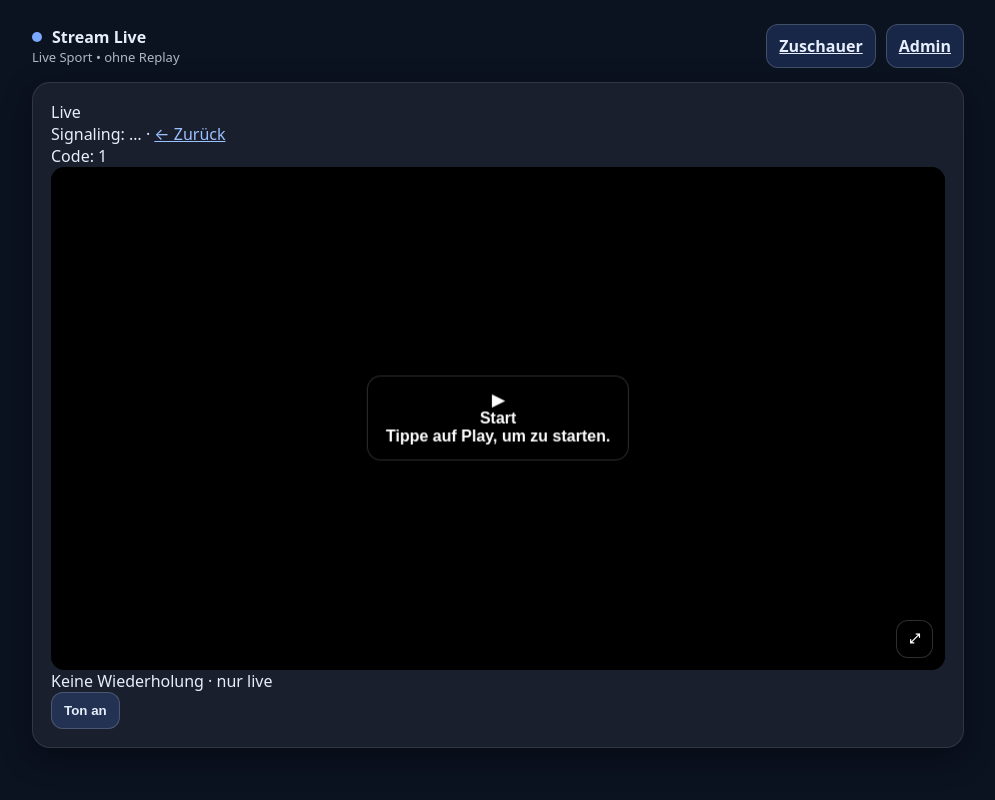
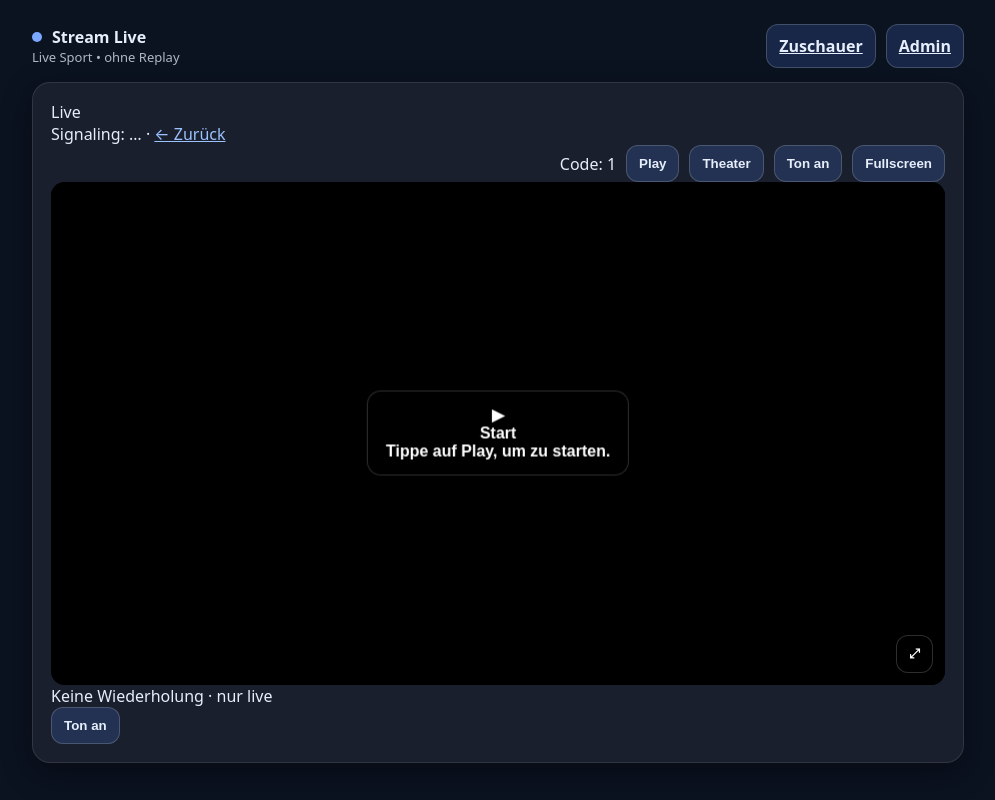
Before and after one commit to Kaiseregg/clubstream, a React (Vite) app in the folder web/: page /watch/1 in a window 1280 px wide. Shown: the whole page, without its empty margins (142-1137 px from the left). Built offline with nearby package versions, Linux system fonts and the light colour scheme; no server answers.

Commit message:
Fix WebRTC offer SDP + restore viewer controls

```diff
--- a/web/src/pages/Admin.jsx
+++ b/web/src/pages/Admin.jsx
@@ -294,7 +294,8 @@ pcsRef.current.set(viewerId, pc)
           const o = await pc.createOffer({ iceRestart: true })
           o.sdp = preferH264(o.sdp)
           await pc.setLocalDescription(o)
-          sig.send({ type:'webrtc-offer', code, to: viewerId, sdp: pc.localDescription })
+          // Send SDP as string to avoid watcher parsing errors ([object Object])
+          sig.send({ type:'webrtc-offer', code, to: viewerId, sdp: pc.localDescription?.sdp || '' })
         }
       }catch{}
     }
@@ -303,7 +304,8 @@ pcsRef.current.set(viewerId, pc)
     const offer = await pc.createOffer({ iceRestart: true })
     offer.sdp = preferH264(offer.sdp)
     await pc.setLocalDescription(offer)
-    sig.send({ type:'webrtc-offer', code, to: viewerId, sdp: pc.localDescription })
+    // Send SDP as string to avoid watcher parsing errors ([object Object])
+    sig.send({ type:'webrtc-offer', code, to: viewerId, sdp: pc.localDescription?.sdp || '' })
   }
 
   async function uploadPauseImage(file){
--- a/web/src/pages/Watch.jsx
+++ b/web/src/pages/Watch.jsx
@@ -102,6 +102,26 @@ export default function Watch() {
     }
   }
 
+  async function onPlayClick() {
+    await ensurePlaybackGesture();
+    if (!startedRef.current) startJoinLoop("Tippe auf Play, um zu starten.");
+  }
+
+  async function requestFs() {
+    // Try Fullscreen API (desktop/Android). iOS Safari often requires native video fullscreen.
+    const el = document.querySelector(".viewerCard");
+    try {
+      if (el?.requestFullscreen) {
+        await el.requestFullscreen();
+      } else {
+        // Fallback to theater mode if fullscreen API not available
+        setTheater((v) => !v);
+      }
+    } catch {
+      setTheater((v) => !v);
+    }
+  }
+
   async function acceptOffer(offerSdp) {
     cleanupPc();
 
@@ -161,7 +181,15 @@ export default function Watch() {
       }
     };
 
-    await pc.setRemoteDescription({ type: "offer", sdp: offerSdp });
+    // The admin may (by mistake or older builds) send either:
+    // - a raw SDP string
+    // - an RTCSessionDescriptionInit ({type,sdp})
+    // If we blindly put an object into the sdp field, the browser tries to parse "[object Object]".
+    const offerDesc =
+      offerSdp && typeof offerSdp === "object"
+        ? offerSdp
+        : { type: "offer", sdp: String(offerSdp || "") };
+    await pc.setRemoteDescription(offerDesc);
     const answer = await pc.createAnswer();
     await pc.setLocalDescription(answer);
 
@@ -228,12 +256,6 @@ export default function Watch() {
     if (v) v.muted = muted;
   }, [muted]);
 
-  function onPlayClick() {
-    // User gesture: allow play() + kick off join loop
-    ensurePlaybackGesture();
-    startJoinLoop("Verbinde…");
-  }
-
   function toggleTheater() {
     setTheater((v) => !v);
     // When switching modes, keep playback alive
@@ -251,7 +273,21 @@ export default function Watch() {
                 Signaling: {sigOk ? "ok" : "…"} · <Link to={"/"}>← Zurück</Link>
               </div>
             </div>
-            <div className={"pill"}>Code: {code}</div>
+            <div style={{ display: "flex", gap: 10, alignItems: "center", flexWrap: "wrap", justifyContent: "flex-end" }}>
+              <div className={"pill"}>Code: {code}</div>
+              <button className={"btn"} onClick={onPlayClick}>
+                Play
+              </button>
+              <button className={"btn"} onClick={toggleTheater}>
+                Theater
+              </button>
+              <button className={"btn"} onClick={() => setMuted((m) => !m)}>
+                {muted ? "Ton an" : "Ton aus"}
+              </button>
+              <button className={"btn"} onClick={requestFs}>
+                Fullscreen
+              </button>
+            </div>
           </div>
 
           <div className={"videoWrap"}>
```
Also changed, not shown: web/src/assets/taking-a-break.png (deleted).
